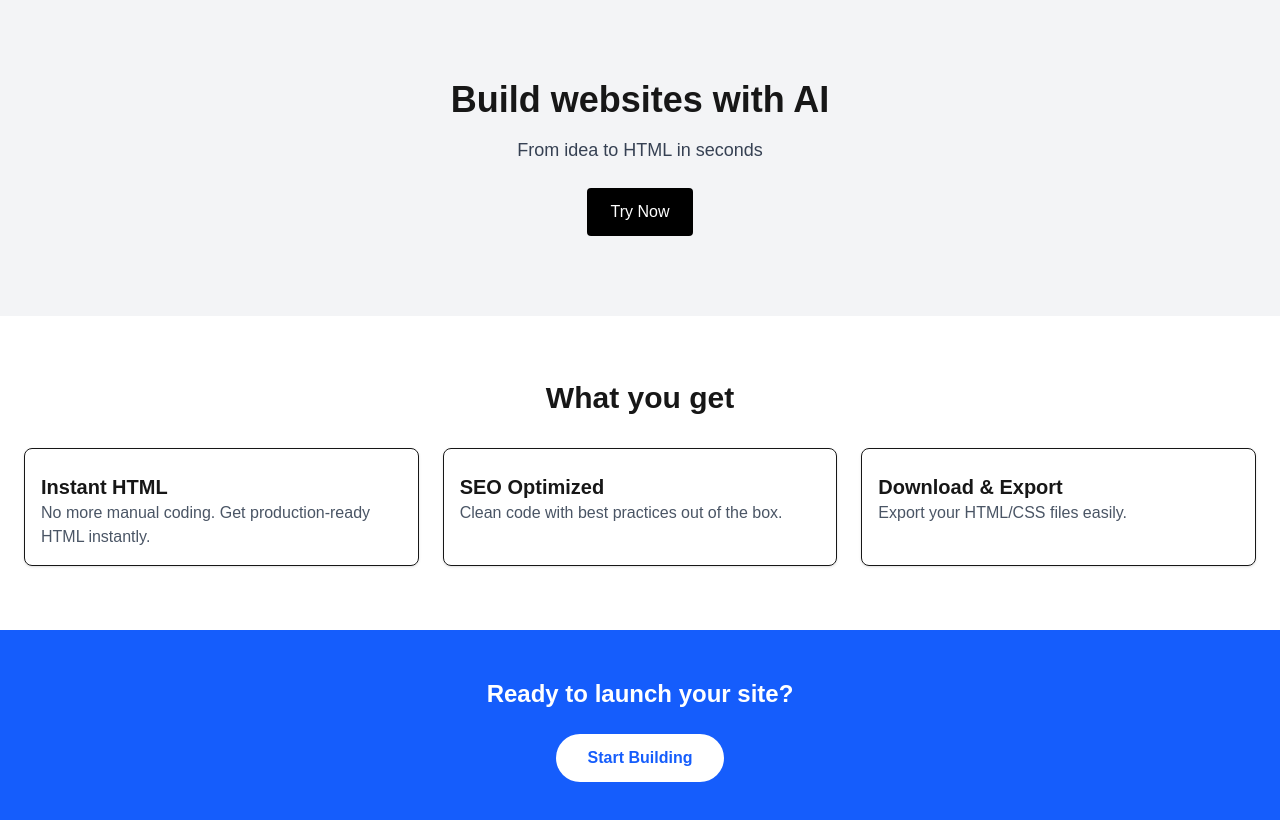
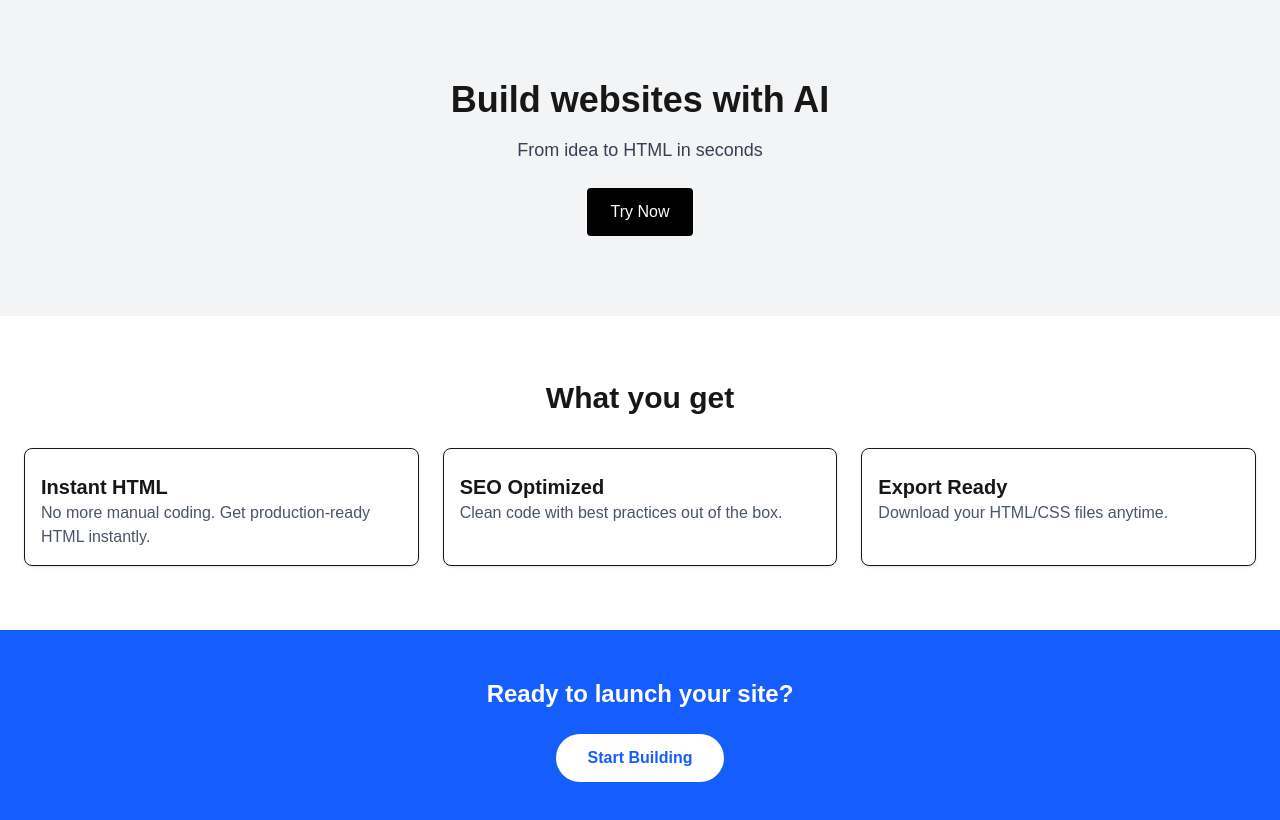
Before and after one commit to Userelli/ai-site-builder, a Next.js app: page /preview in a window 1280 px wide. Shown: the top 820 px of the page. Built offline with nearby package versions, Linux system fonts and the light colour scheme.

Commit message:
Fix preview page: rename 'sections' to 'blocks'

```diff
--- a/app/preview/page.tsx
+++ b/app/preview/page.tsx
@@ -11,7 +11,7 @@ import {
 
 const pageData: PageSchema = {
   pageName: "Home",
-  blocks: [ // ✅ this was previously "sections" which caused the build to fail
+  blocks: [ // ✅ This must be "blocks", NOT "sections"
     {
       type: "hero",
       content: {
@@ -35,8 +35,8 @@ const pageData: PageSchema = {
             description: "Clean code with best practices out of the box.",
           },
           {
-            title: "Download & Export",
-            description: "Export your HTML/CSS files easily.",
+            title: "Export Ready",
+            description: "Download your HTML/CSS files anytime.",
           },
         ],
       },
```
